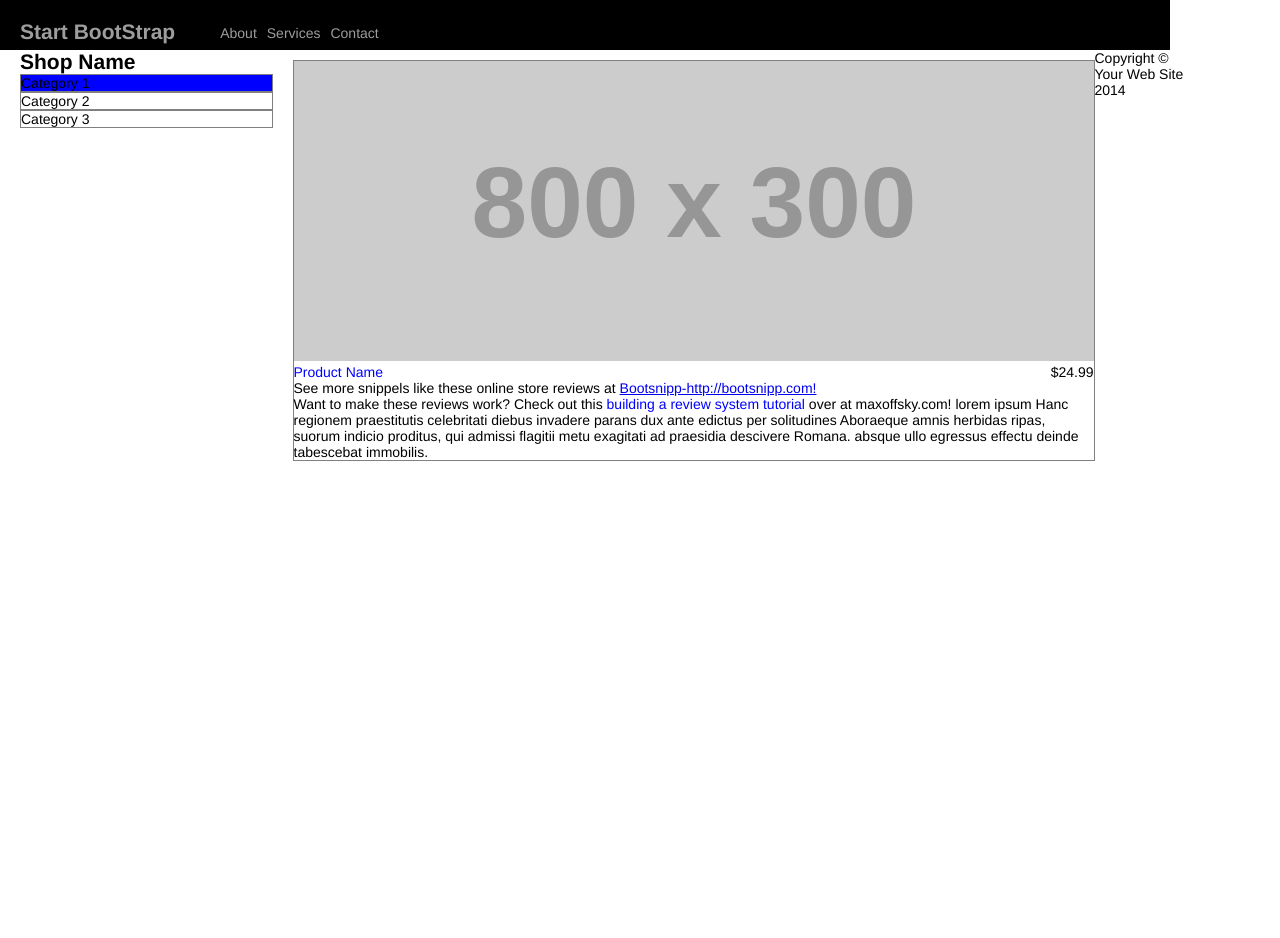
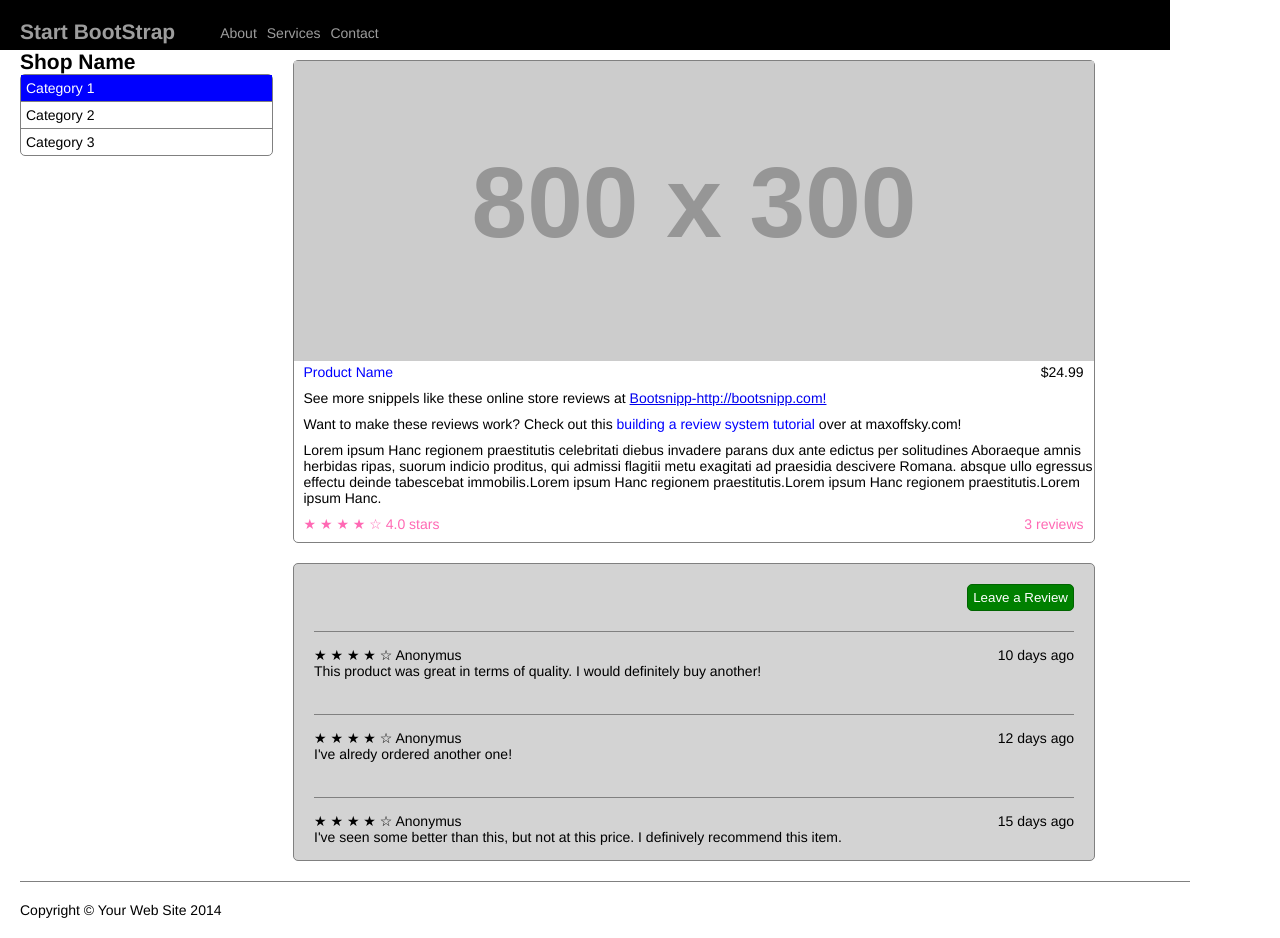
Before and after one commit to njahier/noel, a plain HTML site: page index.html in a window 1280 px wide. Before the commit the page ends 800 px from the top, so only its background shows below. Drawn offline with Linux system fonts and the light colour scheme; placeholder pictures from the web are drawn by us.

Commit message:
derniere modif exo noel

```diff
--- a/index.html
+++ b/index.html
@@ -24,33 +24,75 @@
         <article>
           <div class="left">
               <h2>Shop Name</h2>
+              <div class="radiusmenu">
               <div id="category1">Category 1</div>
               <div id="category_n">Category 2</div>
               <div id="category_n">Category 3</div>
+            </div>
           </div>
         </article>
 
-<article>
+<div id="article_centre">
          <div class="right">
        <img src="https://placehold.it/800x300"/>
 
          <div id="product_name">Product Name
            <p class="prix">$24.99</p></div>
 
-         <p>See more snippels like these online store reviews at
+         <p class="texte_centre">See more snippels like these online store reviews at
           <a href ="http://bootsnipp.com" target="_blank">Bootsnipp-http://bootsnipp.com!</a></p>
-         <p>Want to make these reviews work? Check out this <span class="text_blue">
-            building a review system tutorial</span> over at maxoffsky.com!
-          lorem ipsum Hanc regionem praestitutis celebritati diebus invadere
+
+         <p class="texte_centre">Want to make these reviews work? Check out this <span class="text_blue">
+            building a review system tutorial</span> over at maxoffsky.com!</p>
+          <p class="texte_centre">Lorem ipsum Hanc regionem praestitutis celebritati diebus invadere
           parans dux ante edictus per solitudines Aboraeque amnis herbidas ripas,
           suorum indicio proditus, qui admissi flagitii metu exagitati ad
           praesidia descivere Romana. absque ullo egressus effectu deinde
-          tabescebat immobilis.</p>
+          tabescebat immobilis.Lorem ipsum Hanc regionem praestitutis.Lorem ipsum
+          Hanc regionem praestitutis.Lorem ipsum Hanc.</p>
+
+         <div id="etoiles">&#9733; &#9733; &#9733; &#9733; &#9734; 4.0 stars
+             <p class="reviews">3 reviews</p></div>
+
      </div>
-   </article>
+
+     <div class="article2">
+
+        <div class="block">
+            <button class="bouton">Leave a Review</button>
+        </div>
+      <div class="barre_grise"></div>
+
+         <div class="review1">&#9733; &#9733; &#9733; &#9733; &#9734; Anonymus
+           <p class="days_ago">10 days ago</p>
+           <p>This product was great in terms of quality. I would definitely buy
+            another!</p></div>
+
+      <div class="barre_grise"></div>
+        <div class="review1">&#9733; &#9733; &#9733; &#9733; &#9734; Anonymus
+          <p class="days_ago">12 days ago</p>
+          <p>I've alredy ordered another one!</p></div>
+
+      <div class="barre_grise"></div>
+        <div class="review1">&#9733; &#9733; &#9733; &#9733; &#9734; Anonymus
+          <p class="days_ago">15 days ago</p>
+          <p>I've seen some better than this, but not at this price. I definively
+            recommend this item.</p></div>
+    </div>
+
+
+  </div>
+
+
+
+
+
   </main>
-               <footer>
+      <div class="barre_grise2"></div>
+
+              <footer>
             Copyright © Your Web Site 2014
                </footer>
+
              </body>
                      </html>
--- a/style.css
+++ b/style.css
@@ -23,7 +23,7 @@ header h1, header ul{
 
 nav{
   width: 1170px;
-  margin: auto;
+  margin: 0 auto;
 }
 
 body{
@@ -40,7 +40,6 @@ h2{
 .menu li {
   float:left;
   margin:5px;
-
 }
 
 .menu{
@@ -49,20 +48,28 @@ h2{
    text-decoration: none;
 }
 
+.radiusmenu{
+  border-radius: 5px;
+  border:1px solid grey;
+  margin-left: 20px;
+}
+
 .left{
   width: 25%;
   float: left;
   padding-right: 20px;
+  height: auto;
 }
 
 #category1{
   background-color: blue;
-  border:1px solid grey;
-  margin-left: 20px;
+  color:white;
+  padding: 5px;
 }
 #category_n{
-  border:1px solid grey;
-  margin-left: 20px;
+
+  border-top:1px solid grey;
+  padding: 5px;
 }
 
 .right{
@@ -70,21 +77,100 @@ h2{
   float:left;
   border:1px solid grey;
   margin-top: 10px;
-
+  border-radius: 5px;
 }
 
+.texte_centre{
+  margin-left: 10px;
+  margin-top: 10px;
+}
 #product_name{
   color: blue;
+  margin-left: 10px;
+  margin-bottom: 10px;
 }
 .prix{
   float:right;
   color:black;
+  margin-right: 10px;
 }
 
 .text_blue{
   color:blue;
 }
+
+#etoiles{
+  color:#FF69B4;
+  margin-left: 10px;
+  margin-top: 10px;
+  margin-bottom: 10px;
+}
+
+.reviews{
+  float: right;
+  margin-right: 10px;
+}
+
+.article2{
+  width:802px;
+  float:right;
+  border:1px solid grey;
+  background-color: LightGrey;
+  margin-top: 20px;
+  margin-right: 75px;
+  border-radius: 5px;
+  margin-left: 10px;
+}
+
+.block{
+  float: right;
+  margin-top: 20px;
+  margin-right: 20px;
+}
+.bouton{
+  background-color: green;
+  color: white;
+  border-radius: 5px;
+  border: 1px solid #006400;
+  padding: 5px;
+}
+.barre_grise{
+  border-bottom: 1px solid #808080;
+  width:95%;
+  margin:auto;
+  padding-top: 10px;
+  padding-bottom: 10px;
+  clear: both;
+}
+.barre_grise2{
+  border-bottom: 1px solid #808080;
+  width:100%;
+  margin-left: 20px;
+  margin-right: 20px;
+  padding-top: 10px;
+  padding-bottom: 10px;
+  clear: both;
+}
+.review1{
+  float:left;
+  display: block;
+  position: relative;
+  width:100%;
+  margin-top: 15px;
+  margin-bottom: 15px;
+  margin-left: 20px;
+}
+
+.days_ago{
+  float: right;
+  margin-right: 40px;
+}
+
+#article_centre{
+  display: block;
+}
+
 footer{
-  width: 1170px;
-  margin-left:20px;
-  }
+  margin: 20px;
+  float:left;
+}
```
